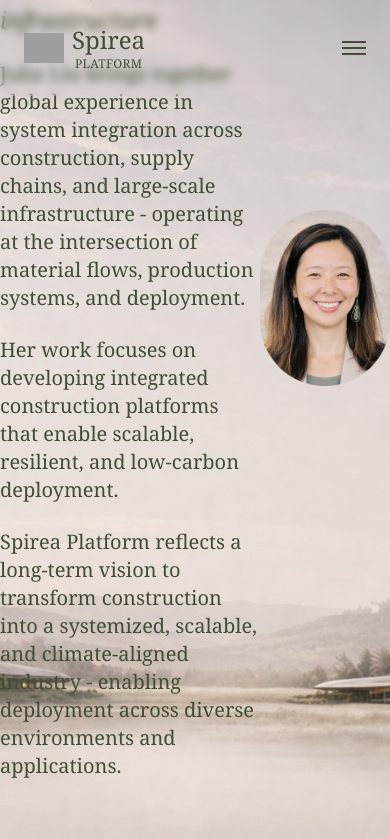
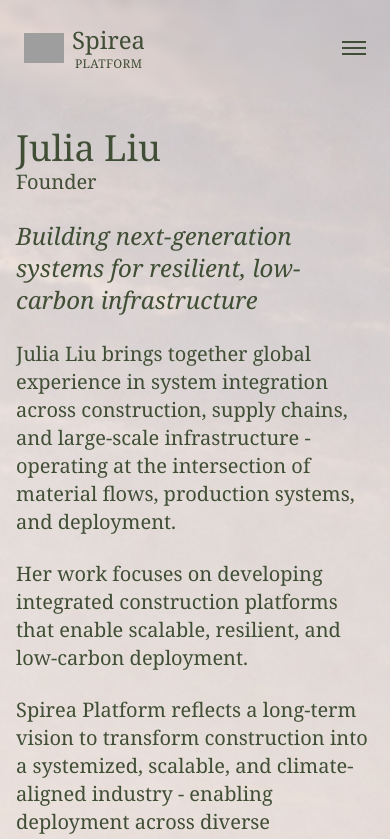
Before and after one commit to MelanieKent/spirea, a React (Create React App) app: page /founder in a window 390 px wide. Shown: the top 839 px of the page. Built offline with nearby package versions, Linux system fonts and the light colour scheme; grey boxes are pictures that could not be loaded.

Commit message:
make founder page mobile responsive

```diff
--- a/src/pages/Founder.jsx
+++ b/src/pages/Founder.jsx
@@ -1,17 +1,17 @@
 export const Founder = () => {
   return (
     <div
-      className="h-screen w-screen pt-0 flex flex-col items-center justify-center text-xl gap-48"
+      className="min-h-screen w-screen pt-0 flex flex-col items-center justify-center text-xl gap-48 p-4"
       style={{
         backgroundImage: `url('${process.env.PUBLIC_URL}/founder-background.png')`,
         backgroundSize: "cover",
         backgroundPosition: "center"
       }}
     >
-      <div className="grid grid-cols-[2fr_1fr] max-w-[80rem] text-left">
+      <div className="grid grid-cols-1 md:grid-cols-[2fr_1fr] max-w-[80rem] text-left">
         <div className="flex flex-col gap-6">
           <div>
-            <h1 className="text-4xl">
+            <h1 className="text-4xl mt-32 md:mt-0">
               Julia Liu
             </h1>
             <p>Founder</p>
@@ -22,7 +22,7 @@ export const Founder = () => {
           <p>Spirea Platform reflects a long-term vision to transform construction into a systemized, scalable, and climate-aligned industry - enabling deployment across diverse environments and applications.</p>
         </div>
         <div className="flex items-center justify-center">
-          <img className="w-64" src={`${process.env.PUBLIC_URL}/headshot.png`} />
+          <img className="w-64 py-8" src={`${process.env.PUBLIC_URL}/headshot.png`} />
         </div>
       </div>
       <p className="italic">A platform for the next generation of infrastructure.</p>
```
